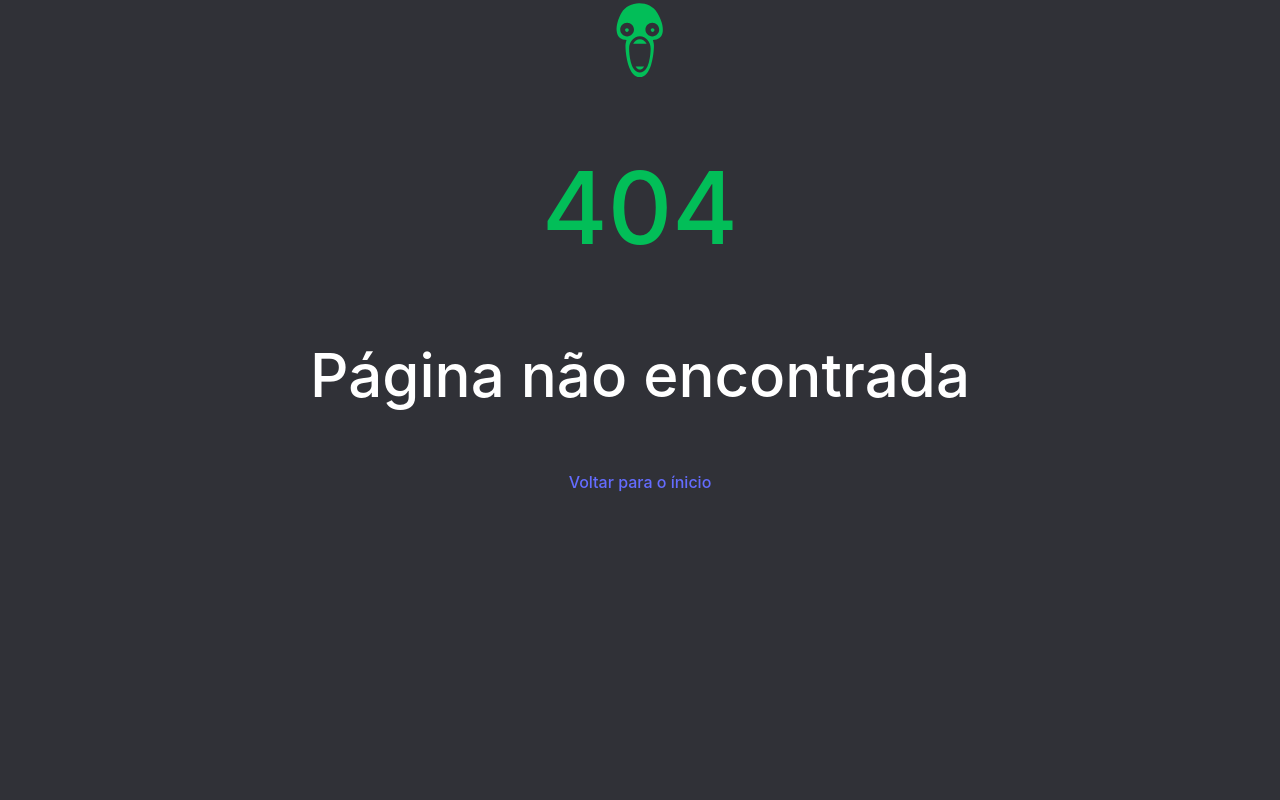
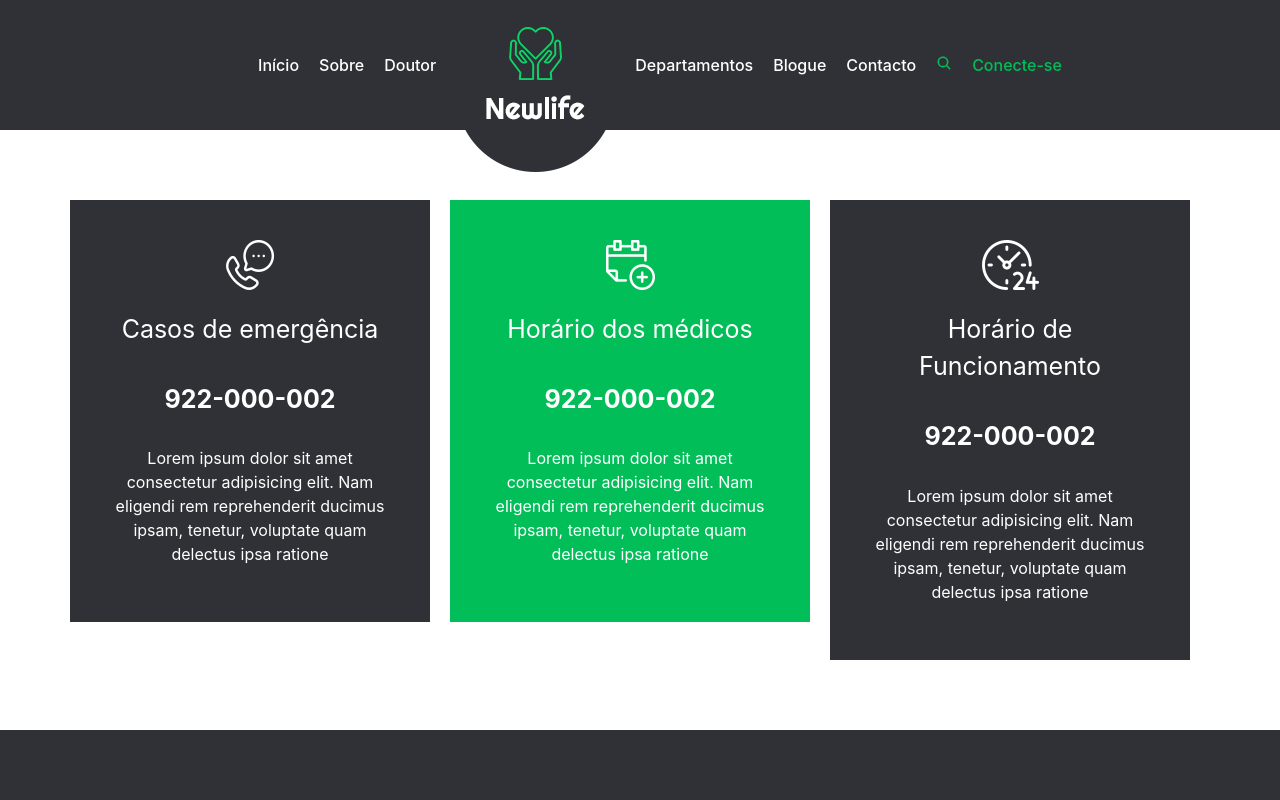
Before and after one commit to Emanuel-Marques/clinica-maravilha, a React (Vite) app: page /blogue in a window 1280 px wide. Before the commit this address had no page. Shown: the top 800 px of the page. Built offline with nearby package versions, Linux system fonts and the light colour scheme.

Commit message:
blog page

```diff
--- a/src/App.tsx
+++ b/src/App.tsx
@@ -5,6 +5,7 @@ import { NotFound } from './components/notFound/notFound';
 import { Sobre } from './pages/sobre/Sobre';
 import { Departamentos } from './pages/departamentos/Departamentos';
 import { Doutor } from './pages/doutor/Doutor';
+import { Blogue } from './pages/blogue/Blogue';
 
 function App() {
   return(
@@ -16,6 +17,7 @@ function App() {
         <Route path='/sobre' element={ <Sobre /> } />
         <Route path='/departamentos' element={ <Departamentos /> } />
         <Route path='/doutor' element={ <Doutor /> } />
+        <Route path='/blogue' element={ <Blogue /> } />
       </Route>
       <Route
         path='/*'
--- a/src/components/header/Header.tsx
+++ b/src/components/header/Header.tsx
@@ -13,7 +13,7 @@ export function Header(){
           <li><NavLink to="/doutor">Doutor</NavLink></li>
           <li><img src={img} /></li>
           <li><NavLink to="/departamentos">Departamentos</NavLink></li>
-          <li><NavLink to="">Blogue</NavLink></li>
+          <li><NavLink to="/blogue">Blogue</NavLink></li>
           <li><NavLink to="">Contacto</NavLink></li>
           <li><NavLink to="" className="green"><IoSearch /></NavLink></li>
           <li><NavLink to="" className="green">Conecte-se</NavLink></li>
--- /dev/null
+++ b/src/pages/blogue/Blogue.tsx
@@ -0,0 +1,40 @@
+import { Card, MainContent } from "./style";
+import call from '../../assets/call-icon.png';
+import time from '../../assets/time-seat-icon.png';
+import watch from '../../assets/watch-icon.png';
+
+export function Blogue() {
+  return (
+    <MainContent>
+        <main>
+            <Card>
+                <img src={ call } />
+                <h2>Casos de emergência</h2>
+                <h1>922-000-002</h1>
+                <p>
+                  Lorem ipsum dolor sit amet consectetur adipisicing elit. Nam eligendi rem
+                  reprehenderit ducimus ipsam, tenetur, voluptate quam delectus ipsa ratione
+                </p>
+            </Card>
+            <Card className="green">
+                <img src={ time } />
+                <h2>Horário dos médicos</h2>
+                <h1>922-000-002</h1>
+                <p>
+                  Lorem ipsum dolor sit amet consectetur adipisicing elit. Nam eligendi rem
+                  reprehenderit ducimus ipsam, tenetur, voluptate quam delectus ipsa ratione
+                </p>
+            </Card>
+            <Card>
+                <img src={ watch } />
+                <h2>Horário de Funcionamento</h2>
+                <h1>922-000-002</h1>
+                <p>
+                  Lorem ipsum dolor sit amet consectetur adipisicing elit. Nam eligendi rem
+                  reprehenderit ducimus ipsam, tenetur, voluptate quam delectus ipsa ratione
+                </p>
+            </Card>
+        </main>
+    </MainContent>
+  );
+}
--- /dev/null
+++ b/src/pages/blogue/style.ts
@@ -0,0 +1,35 @@
+import styled from "styled-components";
+
+export const MainContent = styled.main`
+  main {
+    display: flex;
+    margin: auto;
+    text-align: center;
+    margin: 70px;
+  }
+  .green {
+    background-color: #02BE58;
+  }
+  div:hover {
+    background-color: #02BE58;
+  }
+`;
+
+export const Card = styled.div`
+  display: flex;
+  flex-flow: column;
+  align-items: center;
+  color: white;
+  background-color: #303137;
+  padding: 40px;
+  height: 30%;
+  margin-right: 20px;
+  h1 {
+    font-size: 25px;
+  }
+  h2 {
+    font-size: 25px;
+    font-weight: 400;
+  }
+  transition: 0.2s ease-in-out;
+`;
```
